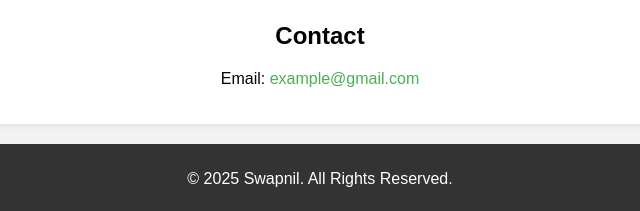
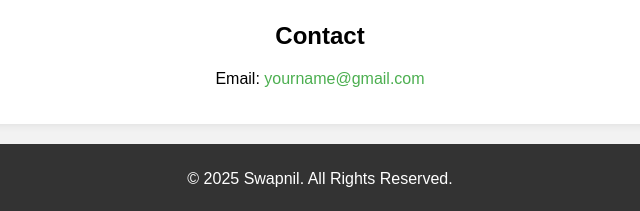
Before and after one commit to swapnildaspurna/Swapnil-Das, a plain HTML site: page index.html in a window 1280 px wide. Shown: the part 720-931 px from the top of the page, 320-960 px from the left. Drawn offline with Linux system fonts and the light colour scheme.

Commit message:
Update index.html

```diff
--- a/index.html
+++ b/index.html
@@ -63,7 +63,7 @@
 
     <section>
         <h2>Contact</h2>
-        <p>Email: <a href="mailto:swapnildaspurna79@gmail.com">example@gmail.com</a></p>
+        <p>Email: <a href="mailto:swapnildaspurna79@gmail.com"class="mail-link">yourname@gmail.com</a></p>
     </section>
 
     <footer>
```
